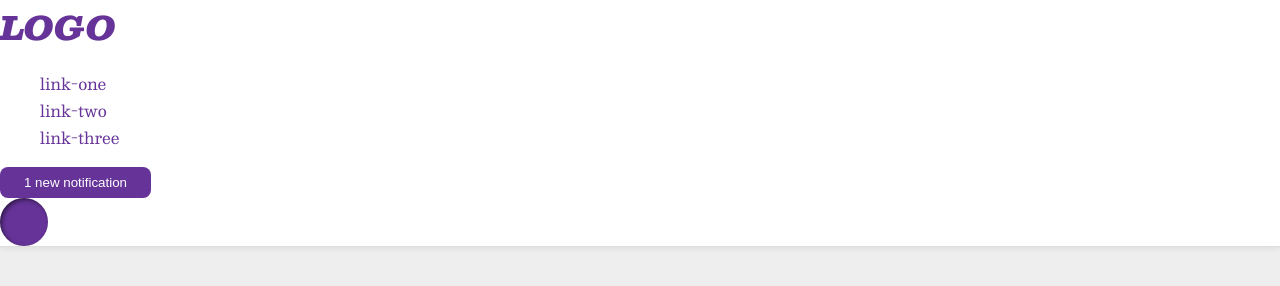
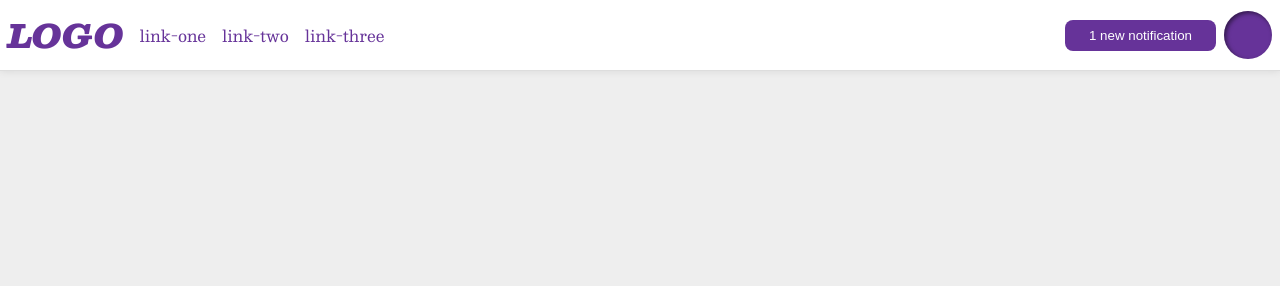
Before and after one commit to PhillJules/flex-header, a plain HTML site: page index.html in a window 1280 px wide. Drawn offline with nearby package versions, Linux system fonts and the light colour scheme.

Commit message:
finished the practice project
it would seem unordered lists have built in padding that you may have to
get rid of or change

```diff
--- a/index.html
+++ b/index.html
@@ -17,10 +17,12 @@
         <li><a href="google.com">link-two</a></li>
         <li><a href="google.com">link-three</a></li>
       </ul>
-      <button class="notifications">
-        1 new notification
-      </button>
-      <div class="profile-image"></div>
+      <div class="right">
+        <button class="notifications">
+          1 new notification
+        </button>
+        <div class="profile-image"></div>
+      </div>
     </div>
   </body>
 </html>
--- a/style.css
+++ b/style.css
@@ -12,6 +12,9 @@ body {
   background: white;
   border-bottom: 1px solid #ddd;
   box-shadow: 0 0 8px rgba(0,0,0,.1);
+  display: flex;
+  align-items: center;
+  justify-content: space-between;
 }
 
 .profile-image {
@@ -20,6 +23,7 @@ body {
   border-radius: 50%;
   width: 48px;
   height: 48px;
+  margin: 8px;
 }
 
 .logo {
@@ -27,6 +31,7 @@ body {
   font-size: 32px;
   font-weight: 900;
   font-style: italic;
+  margin: 8px;
 }
 
 button {
@@ -35,14 +40,26 @@ button {
   background: rebeccapurple;
   color: white;
   padding: 8px 24px;
+  /* margin: 12px; */
 }
 
 a {
   /* this removes the line under our links */
   text-decoration: none;
   color: rebeccapurple;
+  margin: 8px;
 }
 
 ul {
   list-style-type: none;
+  display: flex;
+  /* justify-content: flex-start; */
+  padding: 0;
 }
+
+.right {
+  display: flex;
+  margin-left: auto;
+  align-items: center;
+
+}
```
